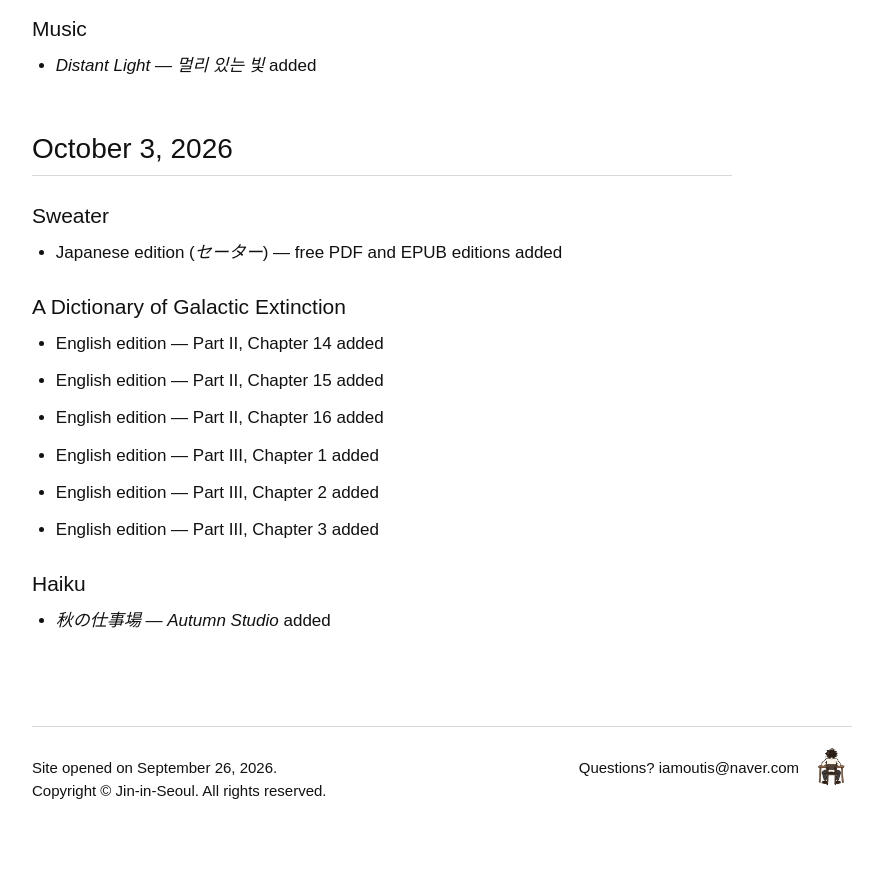
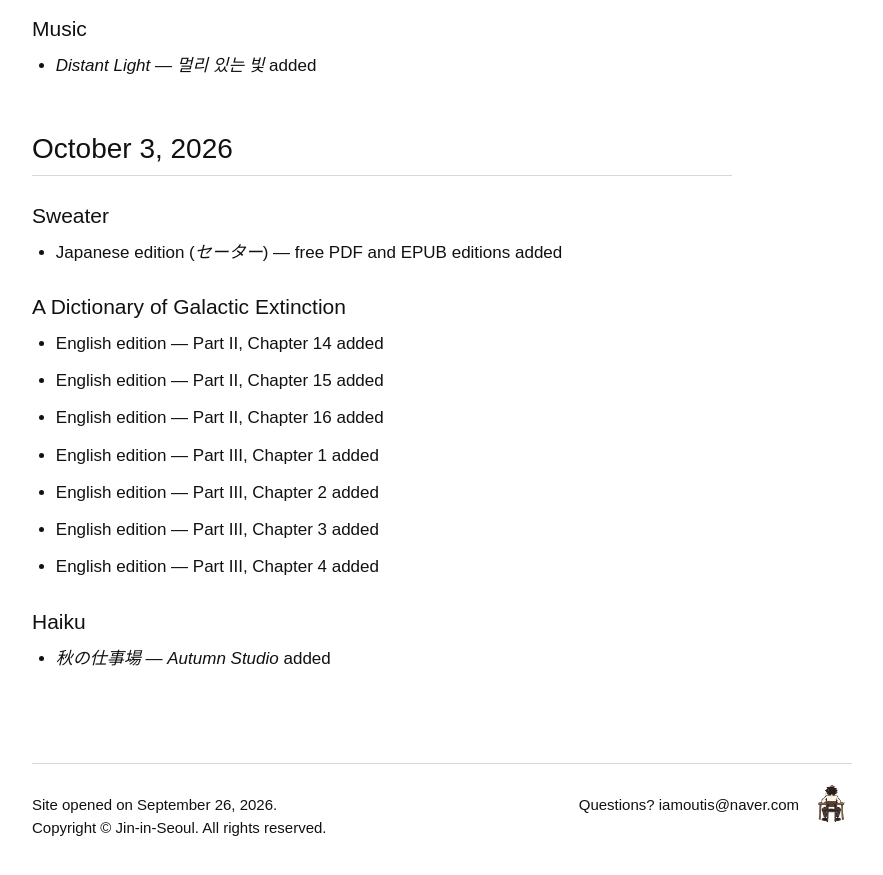
Before and after one commit to Jin-in-Seoul/Jin-in-Seoul, a Jekyll site: the page built from publication-log/index.html, in a window 1280 px wide and 900 px high, scrolled down 2950 px. Shown: the top 875 px of the window, without its empty margins (198-1081 px from the left). Built offline with Jekyll 4.4.1, drawn with Linux system fonts in a browser that asks for light colours.

Commit message:
Update publication log for English Part III chapter 4

```diff
--- a/publication-log/index.html
+++ b/publication-log/index.html
@@ -164,6 +164,7 @@
           <li>English edition — Part III, Chapter 1 added</li>
           <li>English edition — Part III, Chapter 2 added</li>
           <li>English edition — Part III, Chapter 3 added</li>
+          <li>English edition — Part III, Chapter 4 added</li>
         </ul>
 
         <h3>Haiku</h3>
```
